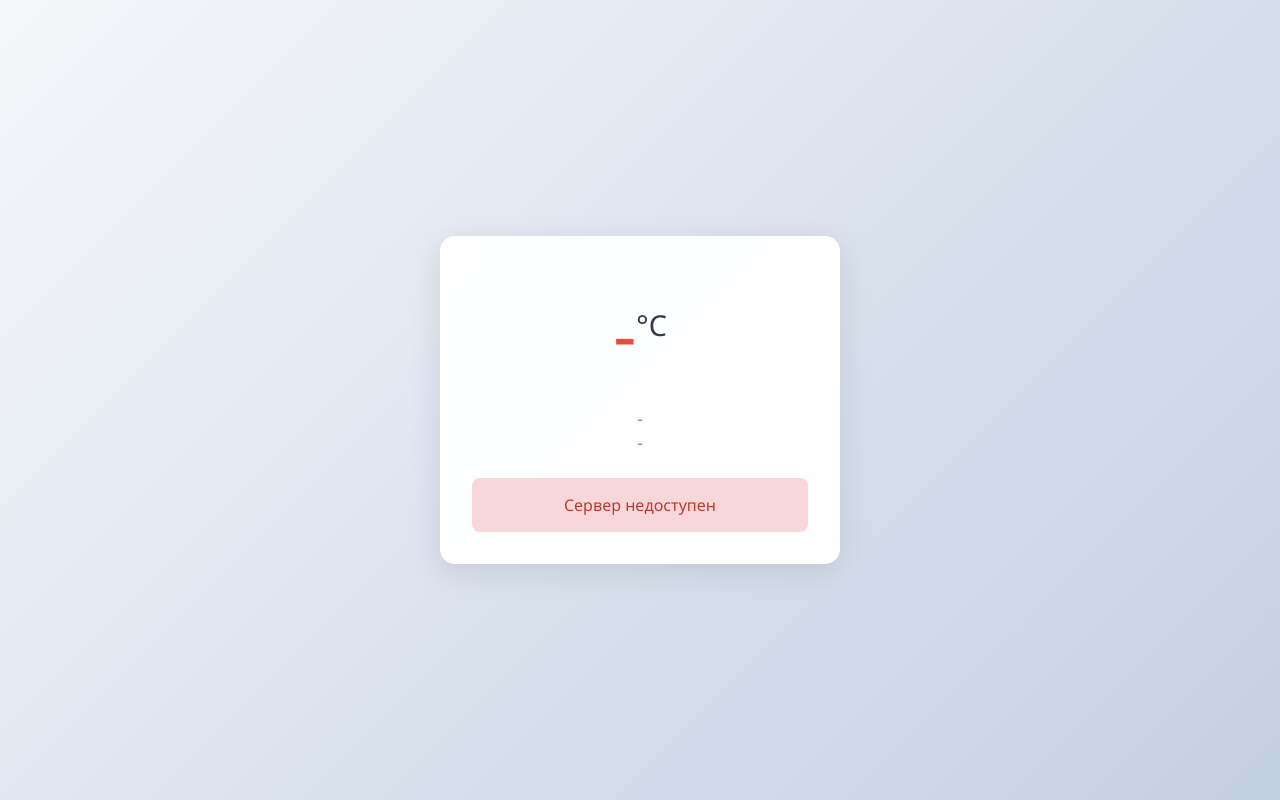
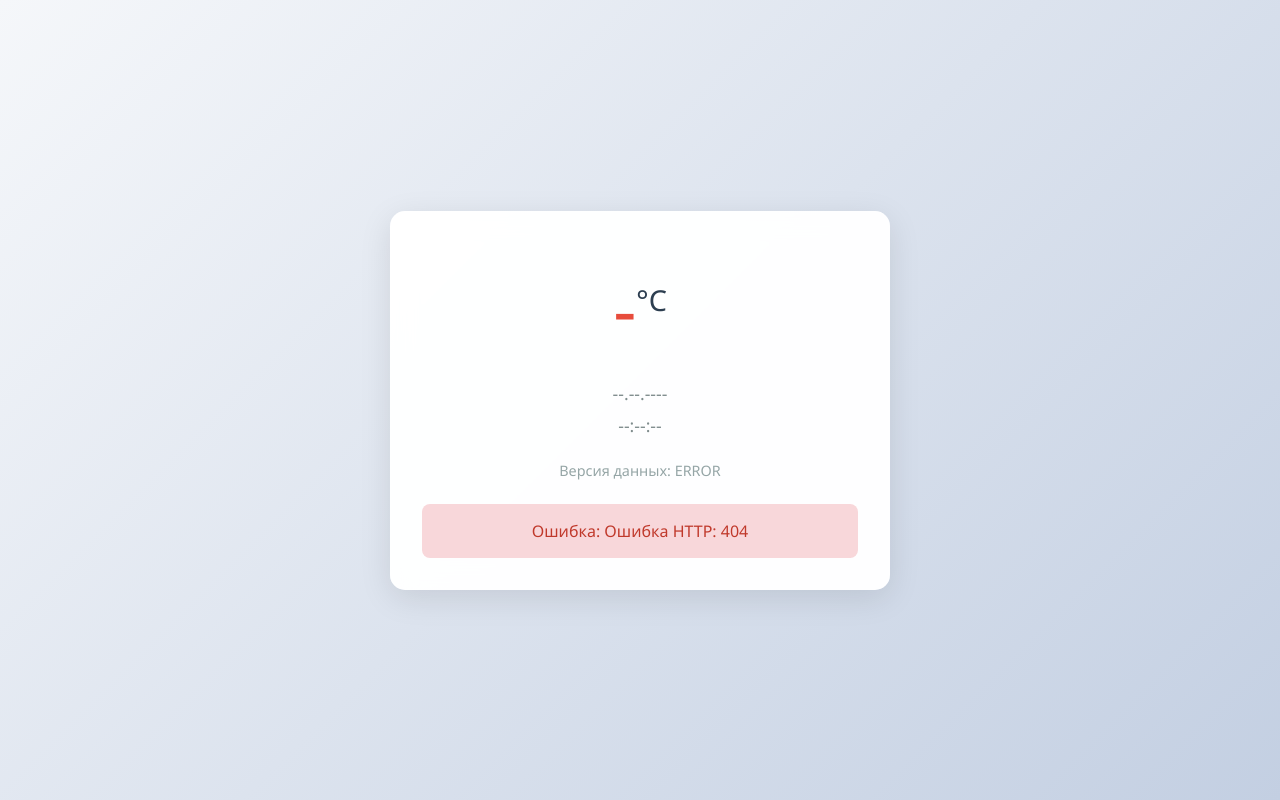
Before and after one commit to dmitray27/esp32, a Django app: template templates/index.html in a window 1280 px wide. Run offline with Django 5.2, Linux system fonts and the light colour scheme; the template is opened without the code that fills it, so the values that code supplies are empty.

Commit message:
Update index.html

```diff
--- a/templates/index.html
+++ b/templates/index.html
@@ -27,6 +27,7 @@
             justify-content: center;
             align-items: center;
             background: var(--bg);
+            padding: 20px;
         }
 
         .card {
@@ -35,14 +36,23 @@
             border-radius: 15px;
             box-shadow: 0 8px 32px rgba(0,0,0,0.1);
             backdrop-filter: blur(12px);
-            width: 90%;
-            max-width: 400px;
+            width: 100%;
+            max-width: 500px;
             text-align: center;
             transition: transform 0.3s;
+            position: relative;
         }
 
-        .card.error {
-            animation: shake 0.5s;
+        .card.loading::after {
+            content: "";
+            position: absolute;
+            top: 0;
+            left: 0;
+            right: 0;
+            bottom: 0;
+            background: rgba(255,255,255,0.8);
+            border-radius: 15px;
+            animation: pulse 1.5s infinite;
         }
 
         .temperature {
@@ -64,6 +74,14 @@
             color: #7f8c8d;
             font-size: 1.1rem;
             margin: 1.5rem 0;
+            display: grid;
+            gap: 0.5rem;
+        }
+
+        .version {
+            color: #95a5a6;
+            font-size: 0.9rem;
+            margin-top: 1.5rem;
         }
 
         .error-box {
@@ -71,22 +89,28 @@
             background: #f8d7da;
             padding: 1rem;
             border-radius: 8px;
-            margin-top: 1rem;
+            margin-top: 1.5rem;
             display: none;
+            animation: shake 0.5s;
+        }
+
+        @keyframes pulse {
+            0% { opacity: 0.6; }
+            50% { opacity: 0.3; }
+            100% { opacity: 0.6; }
         }
 
         @keyframes shake {
             0% { transform: translateX(0); }
-            25% { transform: translateX(-10px); }
-            50% { transform: translateX(10px); }
-            75% { transform: translateX(-5px); }
+            25% { transform: translateX(-8px); }
+            50% { transform: translateX(8px); }
+            75% { transform: translateX(-4px); }
             100% { transform: translateX(0); }
         }
 
         @media (max-width: 480px) {
             .card {
                 padding: 1.5rem;
-                border-radius: 12px;
             }
             .temperature {
                 font-size: 3.5rem;
@@ -97,55 +121,72 @@
 <body>
     <div class="card" id="card">
         <div class="temperature" id="temperature">-</div>
+
         <div class="datetime">
-            <div id="date">-</div>
-            <div id="time">-</div>
+            <div id="date">--.--.----</div>
+            <div id="time">--:--:--</div>
         </div>
+
+        <div class="version">
+            Версия данных: <span id="version">000000</span>
+        </div>
+
         <div class="error-box" id="error"></div>
     </div>
 
     <script>
-        function updateData() {
-            fetch(`/data?t=${Date.now()}`)
-                .then(response => {
-                    if (!response.ok) throw new Error('Сервер недоступен');
-                    return response.json();
-                })
-                .then(data => {
-                    const card = document.getElementById('card');
-                    const errorBox = document.getElementById('error');
+        const card = document.getElementById('card');
+        const temperature = document.getElementById('temperature');
+        const date = document.getElementById('date');
+        const time = document.getElementById('time');
+        const version = document.getElementById('version');
+        const errorBox = document.getElementById('error');
 
-                    if (data.error || !data.temperature) {
-                        showError(data.error || 'Некорректные данные');
-                        card.classList.add('error');
-                    } else {
-                        card.classList.remove('error');
-                        errorBox.style.display = 'none';
-                        document.getElementById('temperature').textContent = data.temperature;
-                        document.getElementById('date').textContent = data.date;
-                        document.getElementById('time').textContent = data.time;
-                    }
-                })
-                .catch(error => {
-                    showError(error.message);
-                    document.getElementById('card').classList.add('error');
-                });
+        let updateInterval = 3000; // 3 секунды
+        let retryCount = 0;
+
+        async function fetchData() {
+            try {
+                card.classList.add('loading');
+                const timestamp = Date.now();
+                const response = await fetch(`/data?_=${timestamp}`);
+
+                if (!response.ok) {
+                    throw new Error(`Ошибка HTTP: ${response.status}`);
+                }
+
+                const data = await response.json();
+
+                if (data.error) {
+                    throw new Error(data.error);
+                }
+
+                // Обновление данных
+                temperature.textContent = data.temperature;
+                date.textContent = data.date;
+                time.textContent = data.time;
+                version.textContent = data.version;
+
+                errorBox.style.display = 'none';
+                retryCount = 0;
+
+            } catch (err) {
+                errorBox.textContent = `Ошибка: ${err.message}`;
+                errorBox.style.display = 'block';
+                version.textContent = 'ERROR';
+
+                // Экспоненциальная задержка при ошибках
+                retryCount++;
+                updateInterval = Math.min(30000, 3000 * Math.pow(2, retryCount));
+
+            } finally {
+                card.classList.remove('loading');
+                setTimeout(fetchData, updateInterval);
+            }
         }
 
-        function showError(message) {
-            const errorBox = document.getElementById('error');
-            errorBox.textContent = message;
-            errorBox.style.display = 'block';
-            document.getElementById('temperature').textContent = '-';
-            document.getElementById('date').textContent = '-';
-            document.getElementById('time').textContent = '-';
-        }
-
-        // Первый запрос сразу при загрузке
-        updateData();
-
-        // Автообновление каждые 2 секунды
-        setInterval(updateData, 2000);
+        // Первый запрос
+        fetchData();
     </script>
 </body>
 </html>
```
